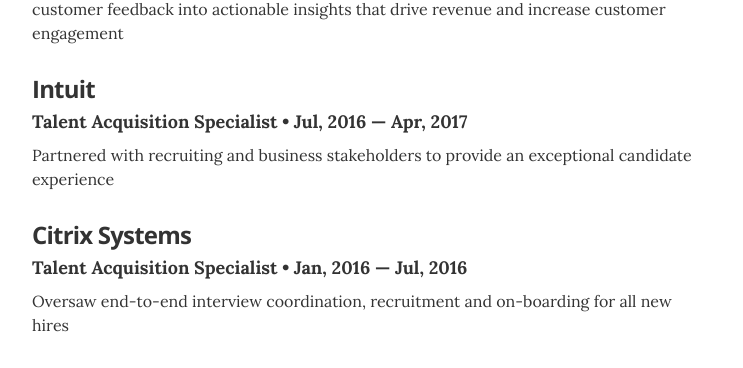
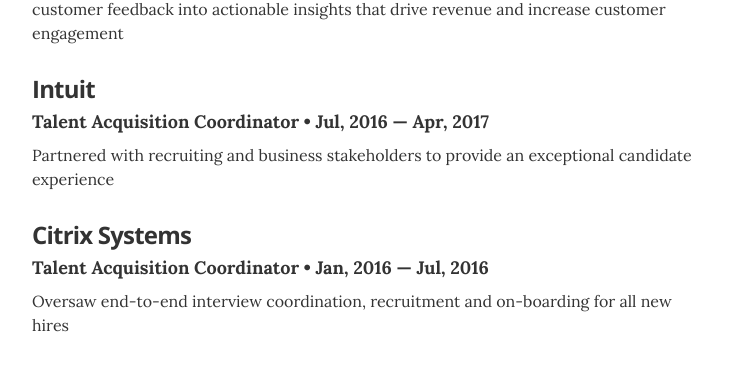
Before and after one commit to sumanbharadwaj/sumanbharadwaj.github.io, a Jekyll site: the page built from index.html, in a window 1280 px wide. Shown: the part 767-1135 px from the top of the page, without its empty margins (268-1011 px from the left). Built offline with Jekyll 4.4.1, drawn with Linux system fonts in a browser that asks for light colours.

Commit message:
Update experience.yml

```diff
--- a/_data/experience.yml
+++ b/_data/experience.yml
@@ -5,12 +5,12 @@
   summary: Utilizing my recruiting experience and people skills to help my customers (Recruiters, HR managers, CHRO) make intelligent hiring decisions using Artificial Intelligence<br><br>Skilled at building strong customer relationships, driving brand loyalty, transforming customer feedback into actionable insights that drive revenue and increase customer engagement
 
 - company: Intuit
-  position: Talent Acquisition Specialist
+  position: Talent Acquisition Coordinator
   duration: Jul, 2016 &mdash; Apr, 2017
   summary: Partnered with recruiting and business stakeholders to provide an exceptional candidate experience
 
 - company: Citrix Systems
-  position: Talent Acquisition Specialist
+  position: Talent Acquisition Coordinator
   duration: Jan, 2016 &mdash; Jul, 2016
   summary: Oversaw end-to-end interview coordination, recruitment and on-boarding for all new hires
 
```
